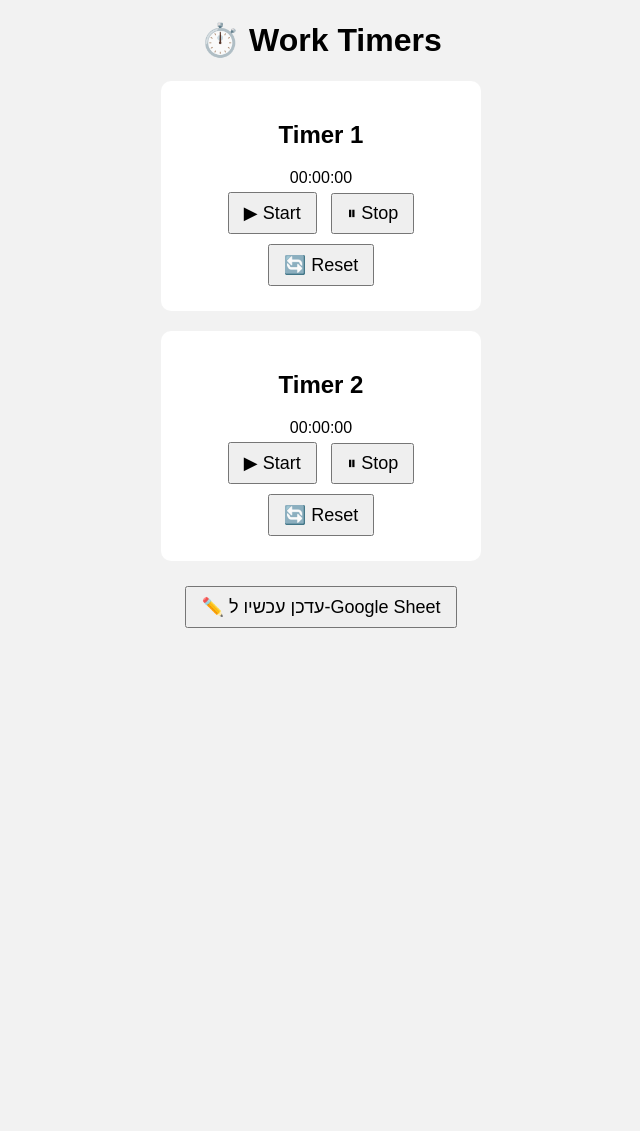
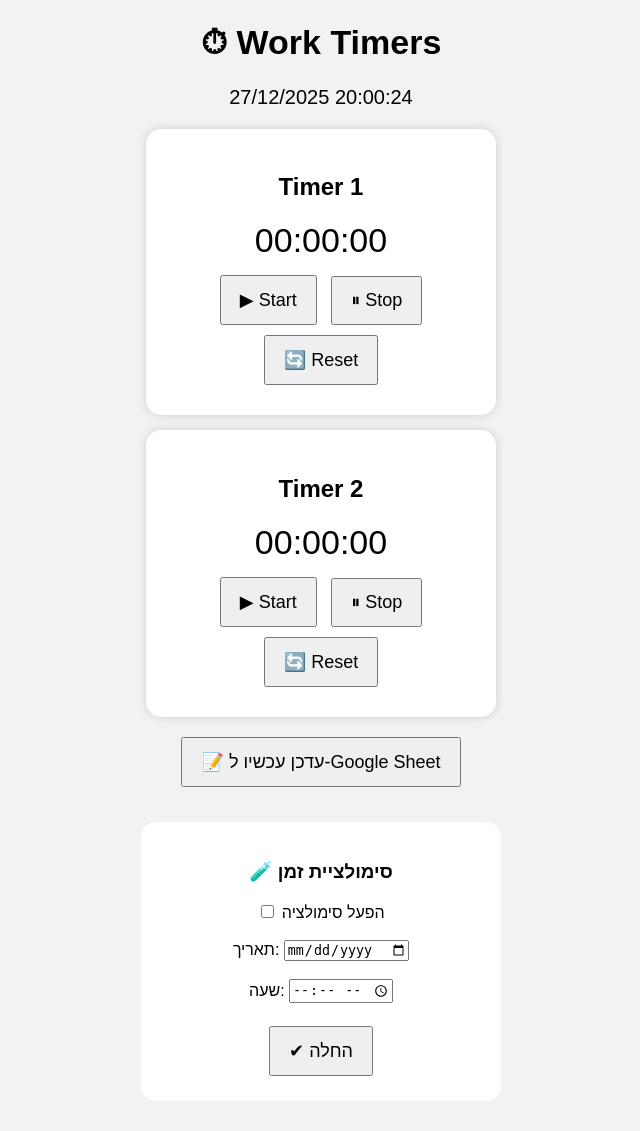
Before and after one commit to matanexcell-lab/work-timers, a Flask app: page / in a window 1280 px wide. Shown: the whole page, without its empty margins (319-959 px from the left). Before the commit the page ends 628 px from the top, so only its background shows below. Run offline with Flask 3, Linux system fonts and the light colour scheme; parts of the project's set-up code (start-up, migrations or seed data) failed here and were passed over.

Commit message:
Update index.html

```diff
--- a/app/templates/index.html
+++ b/app/templates/index.html
@@ -3,57 +3,126 @@
 <head>
 <meta charset="UTF-8">
 <title>Work Timers</title>
+
 <style>
-body { font-family: Arial; background:#f2f2f2; text-align:center; }
-.card { background:white; padding:20px; margin:20px auto; width:280px; border-radius:10px; }
-button { font-size:18px; padding:8px 14px; margin:5px; cursor:pointer; }
-#logStatus { margin-top:20px; font-size:18px; }
+body {
+    font-family: Arial;
+    background: #f2f2f2;
+    text-align: center;
+}
+
+h1 {
+    font-size: 34px;
+}
+
+#clock {
+    font-size: 20px;
+    margin-bottom: 20px;
+}
+
+.timer {
+    background: white;
+    width: 300px;
+    margin: 15px auto;
+    padding: 25px;
+    border-radius: 15px;
+    box-shadow: 0 0 10px rgba(0,0,0,.15);
+}
+
+.time {
+    font-size: 34px;
+    margin: 10px 0;
+}
+
+button {
+    font-size: 18px;
+    padding: 12px 18px;
+    margin: 5px;
+}
+
+.sim {
+    background: white;
+    width: 320px;
+    margin: 30px auto;
+    padding: 20px;
+    border-radius: 15px;
+}
 </style>
 </head>
+
 <body>
 
-<h1>⏱️ Work Timers</h1>
+<h1>⏱ Work Timers</h1>
+<div id="clock">טוען...</div>
 
-<div class="card">
+<div class="timer">
 <h2>Timer 1</h2>
-<div id="t1">00:00:00</div>
-<button onclick="post('/api/timer/1/start')">▶ Start</button>
-<button onclick="post('/api/timer/1/stop')">⏸ Stop</button>
-<button onclick="post('/api/timer/1/reset')">🔄 Reset</button>
+<div class="time" id="t1">00:00:00</div>
+<button onclick="act(1,'start')">▶ Start</button>
+<button onclick="act(1,'stop')">⏸ Stop</button><br>
+<button onclick="act(1,'reset')">🔄 Reset</button>
 </div>
 
-<div class="card">
+<div class="timer">
 <h2>Timer 2</h2>
-<div id="t2">00:00:00</div>
-<button onclick="post('/api/timer/2/start')">▶ Start</button>
-<button onclick="post('/api/timer/2/stop')">⏸ Stop</button>
-<button onclick="post('/api/timer/2/reset')">🔄 Reset</button>
+<div class="time" id="t2">00:00:00</div>
+<button onclick="act(2,'start')">▶ Start</button>
+<button onclick="act(2,'stop')">⏸ Stop</button><br>
+<button onclick="act(2,'reset')">🔄 Reset</button>
 </div>
 
-<button onclick="logNow()">✏️ עדכן עכשיו ל-Google Sheet</button>
-<div id="logStatus"></div>
+<button onclick="logNow()">📝 עדכן עכשיו ל-Google Sheet</button>
+
+<div class="sim">
+<h3>🧪 סימולציית זמן</h3>
+<label>
+<input type="checkbox" id="simOn" onchange="setSim()"> הפעל סימולציה
+</label><br><br>
+
+תאריך:
+<input type="date" id="simDate"><br><br>
+שעה:
+<input type="time" id="simTime"><br><br>
+
+<button onclick="setSim()">✔ החלה</button>
+</div>
 
 <script>
-async function refresh() {
-    const r = await fetch("/api/status");
+async function refresh(){
+    const r = await fetch('/api/status');
     const d = await r.json();
-    document.getElementById("t1").innerText = d.timers[0];
-    document.getElementById("t2").innerText = d.timers[1];
-}
-setInterval(refresh, 1000);
-refresh();
 
-async function post(url) {
-    await fetch(url, { method:"POST" });
+    document.getElementById('t1').innerText = d.timers[0];
+    document.getElementById('t2').innerText = d.timers[1];
+    document.getElementById('clock').innerText =
+        d.now_str + (d.simulation ? ' (סימולציה)' : '');
 }
 
-async function logNow() {
-    const r = await fetch("/api/log-now", { method:"POST" });
-    const d = await r.json();
-    const el = document.getElementById("logStatus");
-    el.innerText = d.message;
-    el.style.color = d.ok ? "green" : "red";
+async function act(i,a){
+    await fetch(`/api/timer/${i}/${a}`,{method:'POST'});
+    refresh();
 }
+
+async function logNow(){
+    const r = await fetch('/api/log-now',{method:'POST'});
+    alert(await r.text());
+}
+
+async function setSim(){
+    await fetch('/api/sim',{
+        method:'POST',
+        headers:{'Content-Type':'application/json'},
+        body:JSON.stringify({
+            enabled:document.getElementById('simOn').checked,
+            date:document.getElementById('simDate').value,
+            time:document.getElementById('simTime').value
+        })
+    });
+    refresh();
+}
+
+setInterval(refresh,1000);
+refresh();
 </script>
 
 </body>
```
